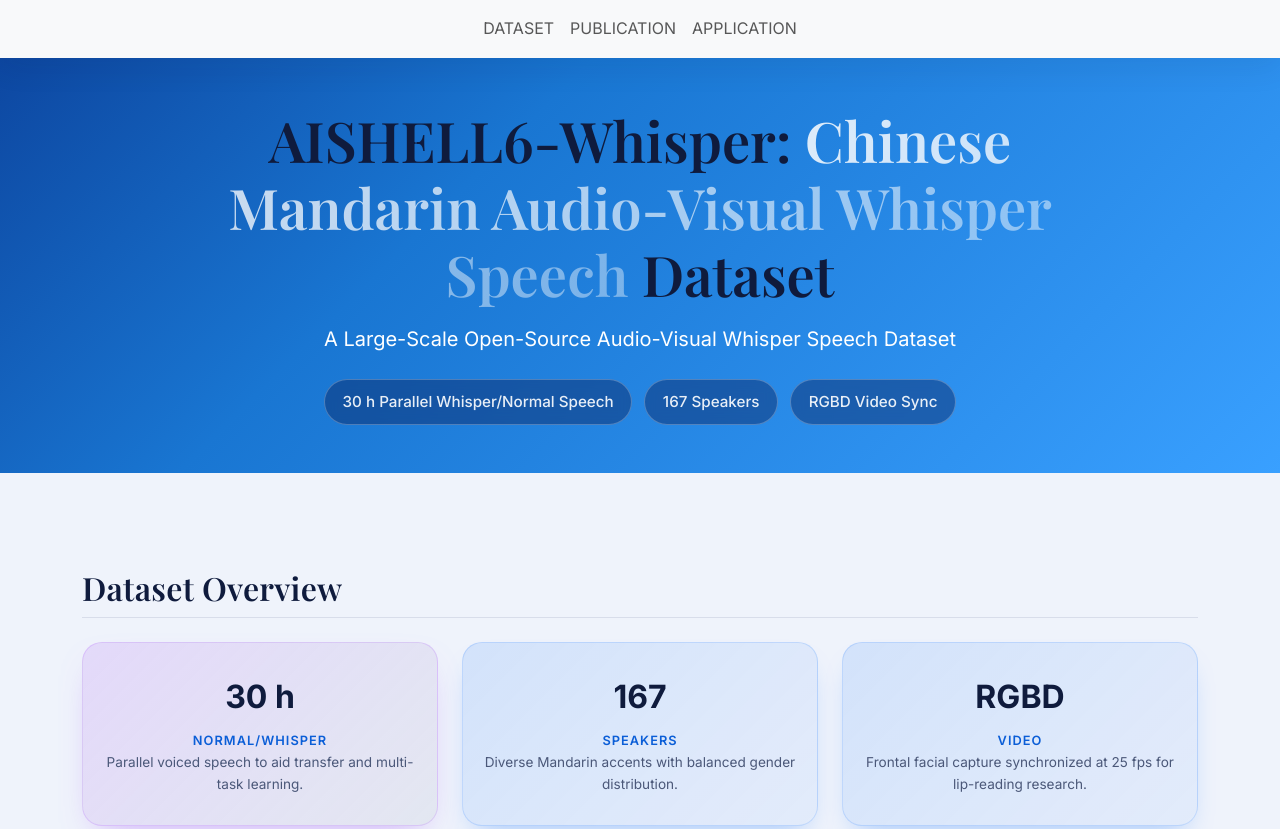
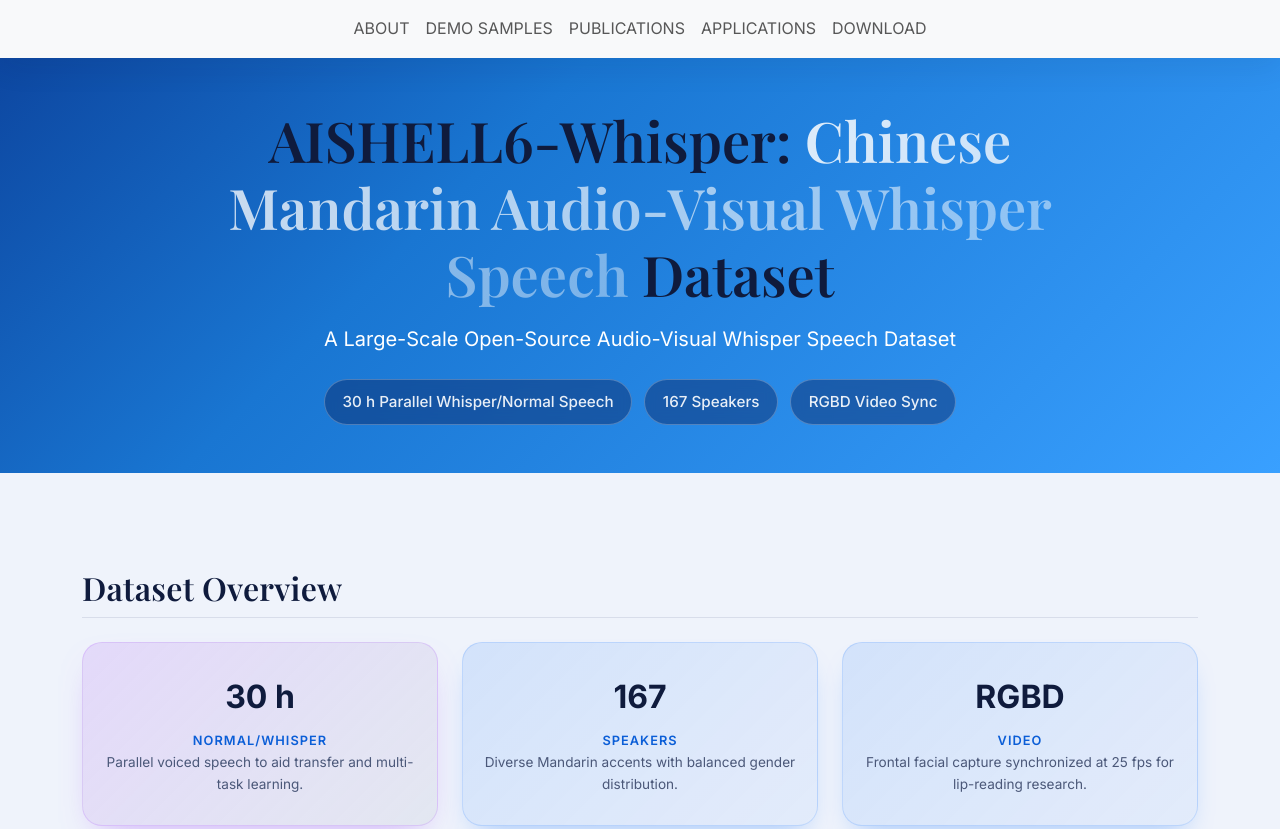
Before and after one commit to zutm/zutm.github.io, a plain HTML site: page AISHELL6-Whisper/index.html in a window 1280 px wide. Shown: the top 829 px of the page. Drawn offline with nearby package versions, Linux system fonts and the light colour scheme.

Commit message:
docs: 更新导航菜单和章节标题
- 修改导航菜单项名称和顺序
- 调整章节标题的ID以匹配新的导航结构
- 保持内容不变，仅优化页面组织结构

```diff
--- a/AISHELL6-Whisper/index.html
+++ b/AISHELL6-Whisper/index.html
@@ -43,13 +43,19 @@
       <div class="collapse navbar-collapse justify-content-center" id="navbarResponsive">
         <ul class="navbar-nav text-uppercase">
           <li class="nav-item">
-            <a class="nav-link" href="#section1">Dataset</a>
+            <a class="nav-link" href="#section1">About</a>
           </li>
           <li class="nav-item">
-            <a class="nav-link" href="#section3">Publication</a>
+            <a class="nav-link" href="#section2">Demo Samples</a>
           </li>
           <li class="nav-item">
-            <a class="nav-link" href="#section4">Application</a>
+            <a class="nav-link" href="#section3">Publications</a>
+          </li>
+          <li class="nav-item">
+            <a class="nav-link" href="#section4">Applications</a>
+          </li>
+          <li class="nav-item">
+            <a class="nav-link" href="#section5">Download</a>
           </li>
         </ul>
       </div>
@@ -387,7 +393,7 @@
 
     <section class="py-5">
       <div class="container">
-        <h2 class="section-heading mb-4" id="section2">Publications</h2>
+        <h2 class="section-heading mb-4" id="section3">Publications</h2>
         <div class="row justify-content-center">
           <div class="col-lg-10">
             <article class="publication-card">
@@ -396,7 +402,8 @@
                 <span class="publication-venue">Submitted to ICASSP 2026</span>
               </div>
               <h3 class="publication-title">
-                <a href="https://arxiv.org/abs/2509.23833" target="_blank" rel="noopener">AISHELL6-whisper: A Chinese Mandarin Audio-visual Whisper Speech Dataset with Speech Recognition Baselines</a>
+                <a href="https://arxiv.org/abs/2509.23833" target="_blank" rel="noopener">AISHELL6-whisper: A Chinese
+                  Mandarin Audio-visual Whisper Speech Dataset with Speech Recognition Baselines</a>
               </h3>
               <p class="publication-authors mb-0">
                 Li, Cancan · Su, Fei · Liu, Juan · Bu, Hui · Wan, Yulong · Suo, Hongbin · Li, Ming
@@ -404,7 +411,8 @@
               <div class="publication-links">
                 <a class="publication-link publication-link--muted" role="button" aria-disabled="true">BibTeX</a>
                 <span class="publication-divider" aria-hidden="true"></span>
-                <a class="publication-link" href="https://arxiv.org/abs/2509.23833" target="_blank" rel="noopener">arXiv</a>
+                <a class="publication-link" href="https://arxiv.org/abs/2509.23833" target="_blank"
+                  rel="noopener">arXiv</a>
               </div>
             </article>
           </div>
@@ -414,13 +422,14 @@
 
     <section class="py-5">
       <div class="container">
-        <h2 class="section-heading mb-4" id="section2">Applications</h2>
+        <h2 class="section-heading mb-4" id="section4">Applications</h2>
         <p>AISHELL6-Whisper can be applied in the following areas:</p>
         <div class="row g-4 justify-content-center">
           <div class="col-md-4 mb-3">
             <div class="application-card p-4 border rounded text-center"
               style="background-color: #f8f9fa; border: 2px solid #e9ecef;">
-              <h5 class="mb-3"><a href="https://github.com/zutm/AISHELL6-Whisper_baseline" target="_blank">Speech Recognition</a></h5>
+              <h5 class="mb-3"><a href="https://github.com/zutm/AISHELL6-Whisper_baseline" target="_blank">Speech
+                  Recognition</a></h5>
               <p class="text-muted mb-3">AISHELL6-Whisper can be used for speech recognition tasks in Chinese.</p>
             </div>
           </div>
@@ -431,7 +440,7 @@
 
     <section class="py-5">
       <div class="container">
-        <h2 class="section-heading mb-4" id="section2">Download</h2>
+        <h2 class="section-heading mb-4" id="section5">Download</h2>
         <p>The AISHELL6-Whisper dataset is licensed under CC BY-NC 4.0. This means that you can share and adapt the
           dataset for non-commercial purposes as long as you provide appropriate attribution and distribute your
           contributions under the same license. However, the dataset cannot be used for commercial purposes. </p>
```
